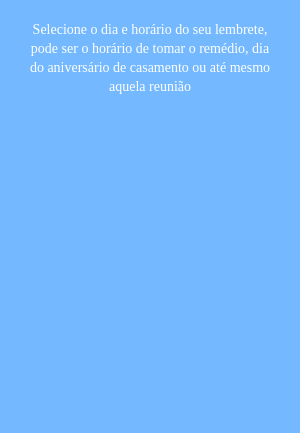
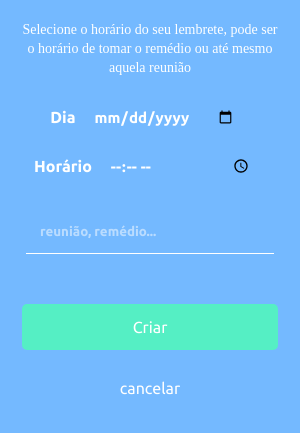
Before and after one commit to mcaserta13/lembrett, an Electron app: page app/html/new-reminder.html in a window 300 px wide. Shown: the part 61-494 px from the top of the page. Drawn offline with nearby package versions, Linux system fonts and the light colour scheme; a web font is replaced by a local one.

Commit message:
Criação da tela para criar novo lembrete

```diff
--- a/app/css/global.css
+++ b/app/css/global.css
@@ -34,6 +34,49 @@ html {
 small {
     font-family: ubuntu-light;
     font-size: 14px;
+}
+
+input[type="text"] {
+    padding: 5%;
+    font-family: ubuntu-bold;
+    background: none;
+    border: none;
+    color: white;
+    border-bottom: 1.3px solid white;
+}
+
+input:focus {
+    outline: none;
+}
+
+input[type="text"]::placeholder {
+    color: white;
+    opacity: 0.5;
+}
+
+input[type="date"], input[type="time"] {
+    border-radius: 5px;
+    padding: 5%;
+    font-family: ubuntu-bold;
+    font-size: 15px;
+    color: white;
+    background: none;
+    border: none;
+}
+
+input[type=date]::-webkit-inner-spin-button, input[type="time"]::-webkit-inner-spin-button {
+    -webkit-appearance: none;
+    display: none;
+}
+
+.btn-transparent {
+    margin-top: 5%;
+    background-color: transparent;
+    border-radius: 5px;
+    color: white;
+    padding: 5%;
+    text-align: center;
+    cursor: pointer;
 }
 
 .btn-green {
@@ -89,7 +132,6 @@ small {
     width: 20%;
 }
 
-
 /* Fontes */
 
 @font-face {
--- a/app/css/new-reminder.css
+++ b/app/css/new-reminder.css
@@ -2,3 +2,7 @@ h1 {
     font-family: ubuntu-bold;
     text-align: center;
 }
+
+label {
+    font-family: ubuntu-bold;
+}
--- a/app/html/new-reminder.html
+++ b/app/html/new-reminder.html
@@ -13,10 +13,36 @@
         <h1>novo lembrete</h1>
     </div>
 
-    <div class="content-inline content content-center col-10">
-        <small>Selecione o dia e horário do seu lembrete, pode ser o horário de tomar o remédio, dia do aniversário de casamento ou até mesmo aquela reunião</small>
+    <div class="content content-center col-10">
+        <small>Selecione o horário do seu lembrete, pode ser o horário de tomar o remédio ou até mesmo aquela reunião</small>
+    </div>
+
+    <br>
+
+    <div class="content-center col-12">
+        <label class="col-6">Dia</label>
+        <input class="col-6" type="date">
+
+        <br>
+        <label class="col-6">Horário</label>
+        <input class="col-6" type="time">
+
+        <br><br>
+        <input type="text" placeholder="reunião, remédio...">
+    </div>
+
+    <br><br>
+    <div class="content-center btn-green col-8" id="btnCreate">
+        Criar
+    </div>
+
+    <div class="content-center btn-transparent col-8" id="btnCancel">
+        cancelar
     </div>
 </body>
+
+<!-- Materialize JS -->
+<script type="text/javascript" src="../../node_modules/materialize-css/dist/js/materialize.min.js"></script>
 
 <script>
     require('../js/new-reminder.js')
--- a/app/js/new-reminder.js
+++ b/app/js/new-reminder.js
@@ -0,0 +1,13 @@
+const ipcRen = require('electron').ipcRenderer
+const btnCreate = document.getElementById('btnCreate')
+const btnCancel = document.getElementById('btnCancel')
+
+// Clique no botão para criar novo lembrete
+btnCreate.addEventListener('click', function() {
+    ipcRen.send('btnCreate')
+})
+
+// Clique no botão para cencelar
+btnCancel.addEventListener('click', function() {
+    ipcRen.send('btnCancel')
+})
--- a/package.json
+++ b/package.json
@@ -10,5 +10,8 @@
   "license": "ISC",
   "devDependencies": {
     "electron": "^4.0.1"
+  },
+  "dependencies": {
+    "materialize-css": "^1.0.0-rc.2"
   }
 }
```
Also changed, not shown: main.js (+9 -0 lines).
